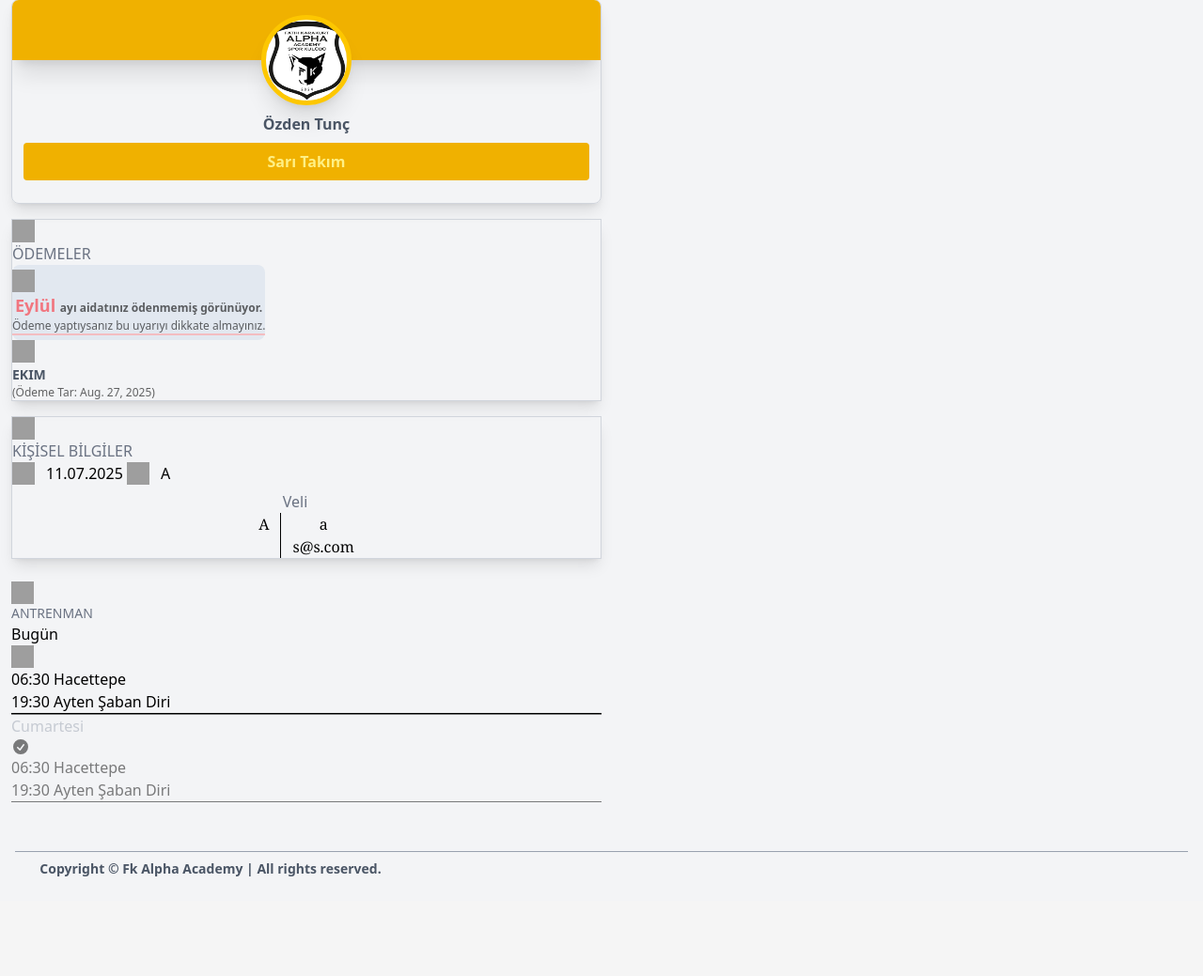
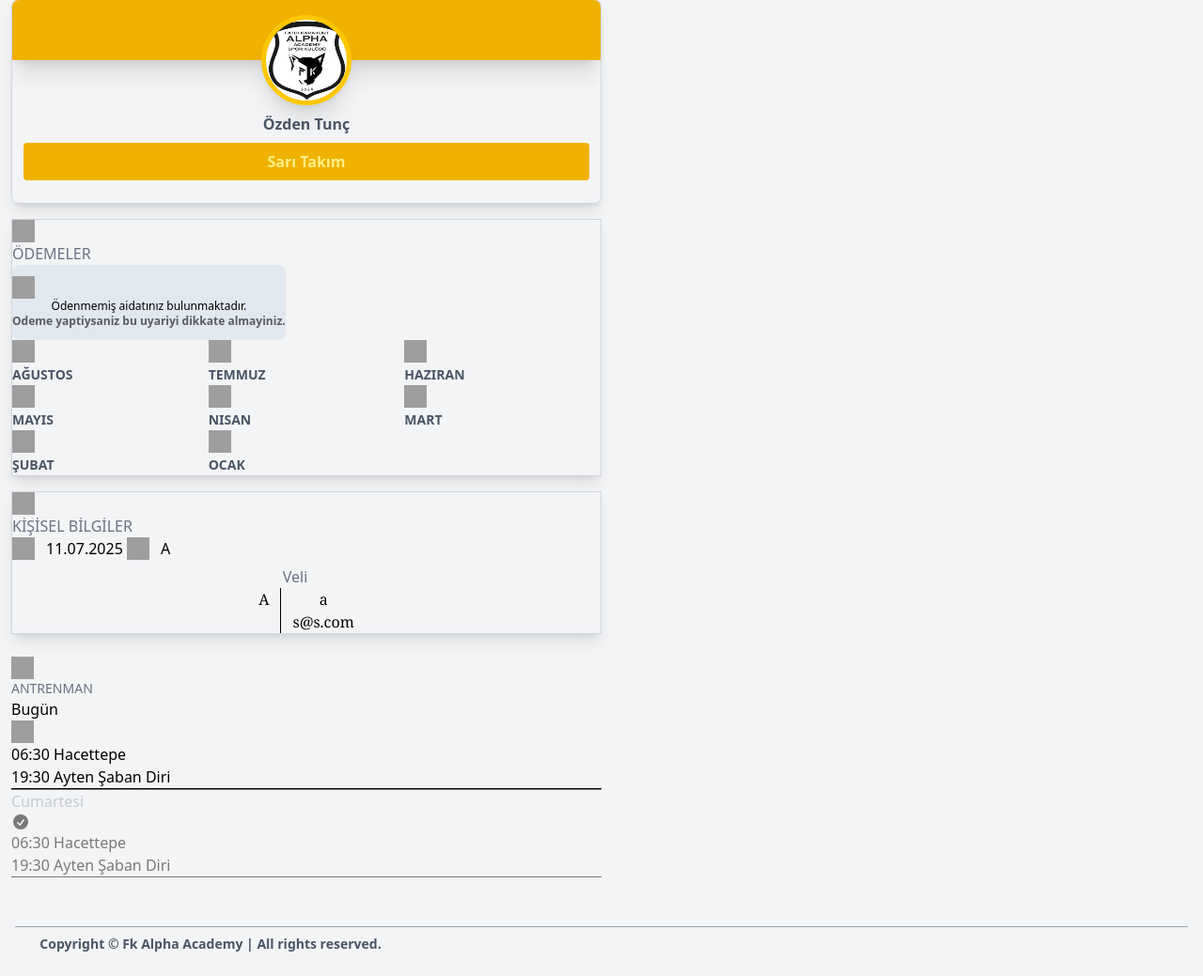
Before and after one commit to ozztozz/alpha-takim, a Django app: page /takim/sporcudetay/12e82b6b-5c9a-4aa7-a9e9-3706cdd249bb/ in a window 1280 px wide. Shown: the part 61-1100 px from the top of the page at 94% size. Before the commit the page ends 994 px from the top, so only its background shows below. Run offline with Django 5.2, Linux system fonts and the light colour scheme; data comes from the database, SQL or seed files in the repository; some libraries are stand-ins or nearby versions; grey boxes are pictures that could not be loaded.

Commit message:
odeme kontrol

```diff
--- a/alpha/takim/templates/sporcu_detay.html
+++ b/alpha/takim/templates/sporcu_detay.html
@@ -36,22 +36,24 @@
   <div class=" bg-base-200  ">
     <div class="card border border-gray-300 shadow-lg  card-xs mt-4  ">
       <div class="card-body ">
-          <h2 class="card-title text-gray-500 "><img class="size-6" src="https://img.icons8.com/?size=100&id=WSjGB0O5Cs0c&format=png&color=000000" alt=""> ÖDEMELER</h2>
+        <h2 class="card-title text-gray-500 "><img class="size-6"
+            src="https://img.icons8.com/?size=100&id=WSjGB0O5Cs0c&format=png&color=000000" alt=""> ÖDEMELER</h2>
         <ul class="list ">
           <li class="list-row ">
 
 
-              {% if odenmeyen %}
+            {% if odenmemis %}
 
             <div>
               <button class="btn btn-block h-20   flex-row bg-slate-200 rounded-lg">
+
                   <img class="size-6" src="https://img.icons8.com/?size=100&id=63690&format=png&color=000000" alt="">
 
-                  <div class=" font-semibold text-xs opacity-60 border-b-2 border-red-300"> <span
-                      class="font-bold text-lg text-red-500">{{odenmeyen}} </span> ayı aidatınız ödenmemiş
-                    görünüyor.
-                    <br><span class="font-light"> Ödeme yaptıysanız bu uyarıyı dikkate almayınız.</span>
-                  </div>
+                <p class="text-xs">Ödenmemiş aidatınız bulunmaktadır. <br>
+                  <span class="text-xs font-semibold opacity-60">Odeme yaptiysaniz bu uyariyi dikkate almayiniz.
+                  </span>
+                </p>
+
               </button>
 
             </div>
@@ -60,8 +62,7 @@
             <div class="">
               <button class="btn btn-block h-20   flex-row bg-slate-200 rounded-lg">
 
-                  <img class="size-6 m-2"
-                    src="https://img.icons8.com/?size=100&id=2Tv2g4T4Wtu0&format=png&color=000000">
+                <img class="size-6 m-2" src="https://img.icons8.com/?size=100&id=2Tv2g4T4Wtu0&format=png&color=000000">
 
                 <p class="text-xs">Ödenmemiş aidatınız bulunmamaktadır. <br>
                   <span class="text-xs font-semibold opacity-60">Düzenli ödemeleriniz için teşekkür ederiz.
@@ -75,17 +76,27 @@
 
 
           </li>
+
           <div class="grid grid-cols-3">
-              {% for odeme in odemeler %}
+            {% for odeme in odeme_check %}
             <li class="list-row">
 
               <div>
                 <div>
+                  {% if odeme.odeme_tarihi %}
                   <img class="size-6" src="https://img.icons8.com/?size=100&id=2Tv2g4T4Wtu0&format=png&color=000000">
-                    <span class=" text-sm font-semibold text-gray-600">{{odeme.get_ay_display|upper}}</span>
+                  <span class=" text-sm font-semibold text-gray-600">{{odeme.ay|upper}}</span>
                 </div>
-                  <div class="text-xs  font-light opacity-60">(Ödeme Tar: {{odeme.created}})</div>
+                <div class="text-xs  font-light opacity-60">(Ödeme Tar: {{odeme.odeme_tarihi}})</div>
               </div>
+              {% else %}
+                <img class="size-6" src="https://img.icons8.com/?size=100&id=63690&format=png&color=000000" alt="">
+                  <span class=" text-sm font-semibold text-gray-600">{{odeme.ay|upper}}</span>
+                </div>
+
+              </div>
+
+              {% endif %}
 
 
             </li>
@@ -103,7 +114,8 @@
   <div class=" bg-base-200 ">
     <div class="card border border-gray-300 shadow-lg   card-xs mt-4  ">
       <div class="card-body">
-           <h2 class="card-title text-gray-500 "> <img class="size-6" src="https://img.icons8.com/?size=100&id=WRsH9avTiko8&format=png&color=000000" alt=""> KİŞİSEL BİLGİLER</h2>
+        <h2 class="card-title text-gray-500 "> <img class="size-6"
+            src="https://img.icons8.com/?size=100&id=WRsH9avTiko8&format=png&color=000000" alt=""> KİŞİSEL BİLGİLER</h2>
 
         <button class="btn border-0 btn-block">
           <div class="flex flex-row">
@@ -146,7 +158,8 @@
   <!--Anrenman-->
   <div class=" mt-6 ">
 
-          <h2 class="card-title text-sm text-gray-500 "> <img class="size-6" src="https://img.icons8.com/?size=100&id=119604&format=png&color=000000" alt="">ANTRENMAN </h2>
+    <h2 class="card-title text-sm text-gray-500 "> <img class="size-6"
+        src="https://img.icons8.com/?size=100&id=119604&format=png&color=000000" alt="">ANTRENMAN </h2>
     <ul class="  timeline  timeline-vertical">
       <li>
         <div class="timeline-start">Bugün</div>
@@ -157,30 +170,27 @@
         <div class="timeline-end timeline-box">
 
           <p> 06:30 Hacettepe
-                  <br>19:30 Ayten Şaban Diri</p></div>
+            <br>19:30 Ayten Şaban Diri
+          </p>
+        </div>
         <hr />
       </li>
       <li class="opacity-50">
         <hr />
         <div class="timeline-start text-gray-400">Cumartesi</div>
         <div class="timeline-middle ">
-                  <svg
-                    xmlns="http://www.w3.org/2000/svg"
-                    viewBox="0 0 20 20"
-                    fill="currentColor"
-                    class="h-5 w-5 "
-                  >
-                    <path
-                      fill-rule="evenodd"
+          <svg xmlns="http://www.w3.org/2000/svg" viewBox="0 0 20 20" fill="currentColor" class="h-5 w-5 ">
+            <path fill-rule="evenodd"
               d="M10 18a8 8 0 100-16 8 8 0 000 16zm3.857-9.809a.75.75 0 00-1.214-.882l-3.483 4.79-1.88-1.88a.75.75 0 10-1.06 1.061l2.5 2.5a.75.75 0 001.137-.089l4-5.5z"
-                      clip-rule="evenodd"
-                    />
+              clip-rule="evenodd" />
           </svg>
         </div>
         <div class="timeline-end timeline-box">
 
           <p> 06:30 Hacettepe
-                  <br>19:30 Ayten Şaban Diri</p></div>
+            <br>19:30 Ayten Şaban Diri
+          </p>
+        </div>
         <hr />
       </li>
 
--- a/alpha/takim/views.py
+++ b/alpha/takim/views.py
@@ -45,9 +45,20 @@
 
 
 def sporcudetay(request,s_uuid):
+    bugun=date.today()
     sporcu=get_object_or_404(Sporcu,s_uuid=s_uuid)
     odemeler=Odeme.objects.filter(sporcu=sporcu,odeme_turu='Uyelik')
-    bugun=date.today()
+    odenmemis=False
+    odeme_check=[]
+    for ay in AYLAR:
+        if ay[0]<=bugun.month:
+            if odemeler.filter(ay=ay[0]):
+                odeme_check.append({'ay':ay[1],'odeme_tarihi':odemeler.filter(ay=ay[0]).first().created})
+            else:
+                odeme_check.append({'ay':ay[1],'odeme_tarihi':None})
+                odenmemis=True
+    odeme_check.reverse()
+
     if odemeler.filter(ay=bugun.month):
         odenmeyen=None
     else:
@@ -65,8 +76,8 @@
 
 
     response=render(request, 'sporcu_detay.html',{'sporcu':sporcu,
-                                                  'odemeler':odemeler,
-                                                  'odenmeyen':odenmeyen,
+                                                  'odenmemis':odenmemis,
+                                                  'odeme_check':odeme_check,
                                                   'formSaglik':formSaglik,'formYuzme':formYuzme,
                                                   'formSporcu':formSporcu,'formUlasim':formUlasim,
                                                   'kayit':kayit})
```
Also changed, not shown: alpha/static/src/takim.css (+11 -4 lines). Lines whose indentation alone changed are shown as unchanged.
